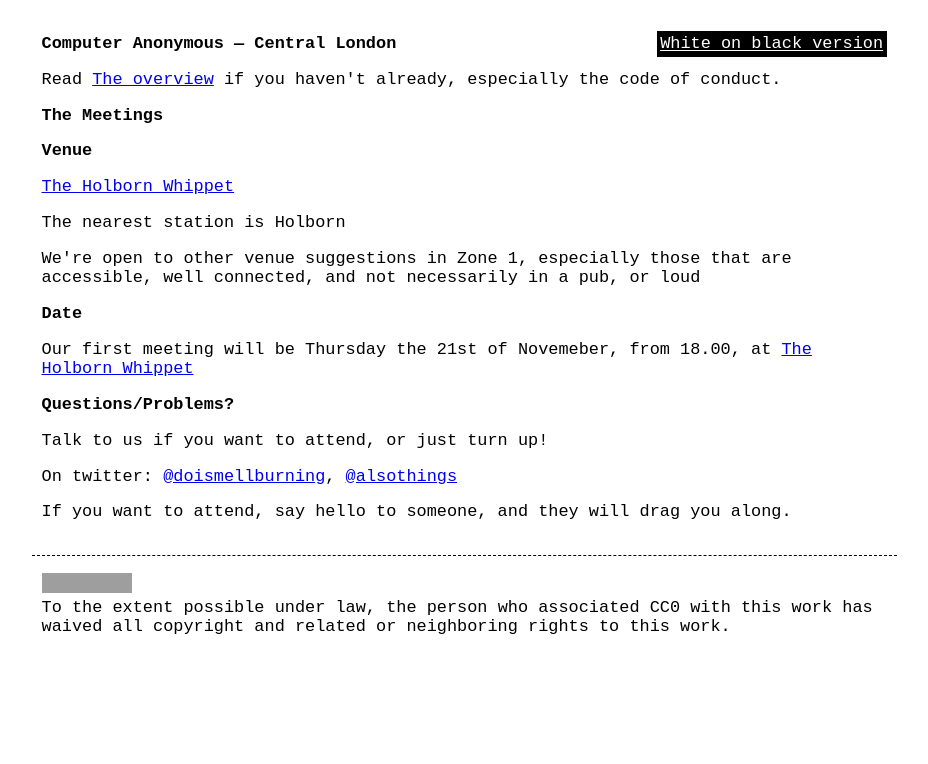
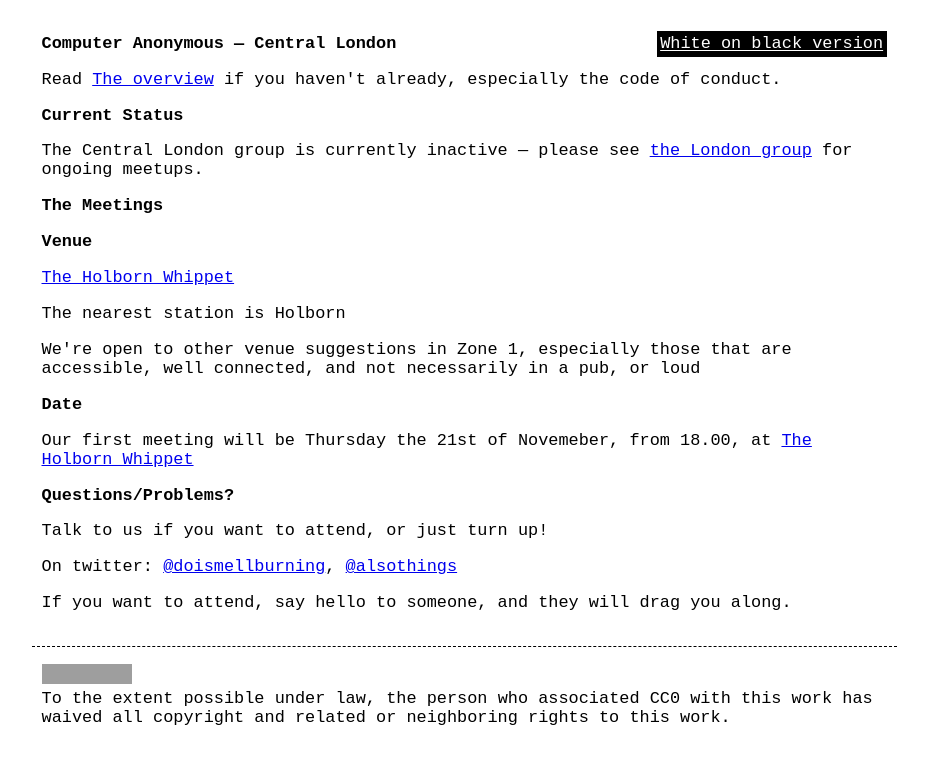
Before and after one commit to computeranonymous/computer, a Jekyll site: the page built from uk_central_london.html, in a window 1280 px wide. Shown: the top 764 px of the page, without its empty margins (176-1104 px from the left). Built offline with Jekyll 4.4.1, drawn with Linux system fonts in a browser that asks for light colours; grey boxes are pictures that could not be loaded.

Commit message:
Add note on current status of Central London group

```diff
--- a/uk_central_london.html
+++ b/uk_central_london.html
@@ -6,6 +6,11 @@
 <p>
     Read <a href="index.html">The overview</a> if you haven't already, especially the code of conduct.
 </p>
+
+<h2>Current Status</h2>
+
+<p>The Central London group is currently inactive — please see <a href="http://computeranonymous.org/uk_london.html">the
+London group</a> for ongoing meetups.</p>
 
 <h2>The Meetings</h2>
 
```
